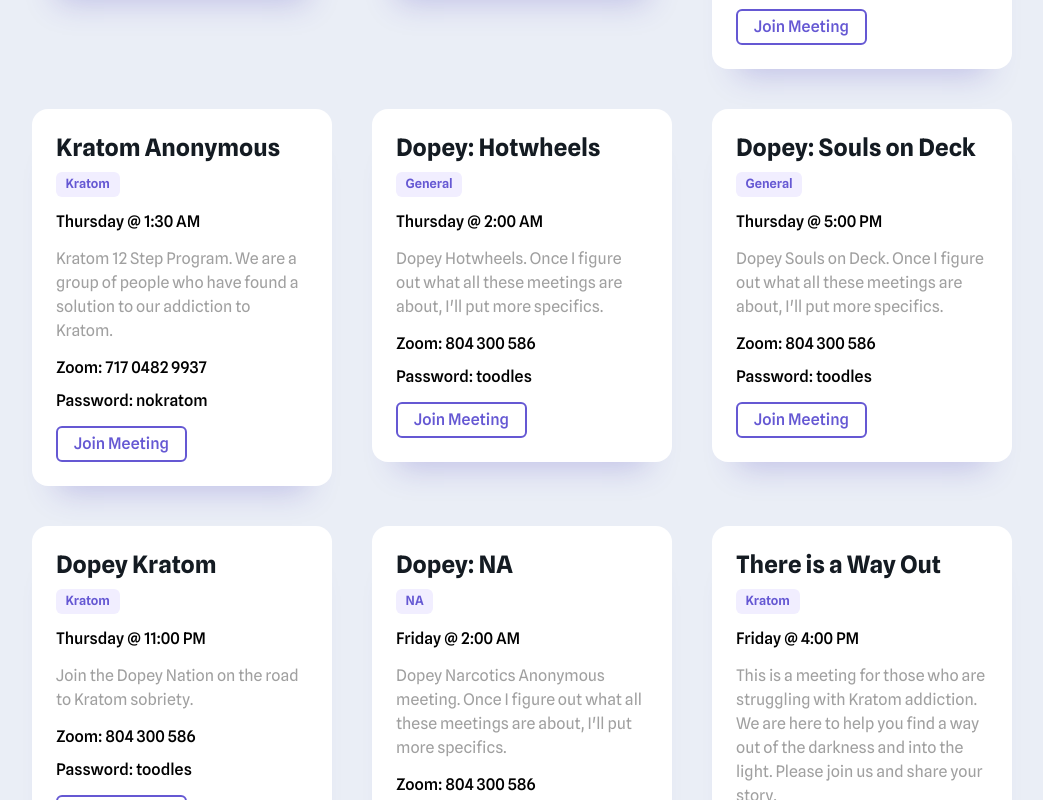
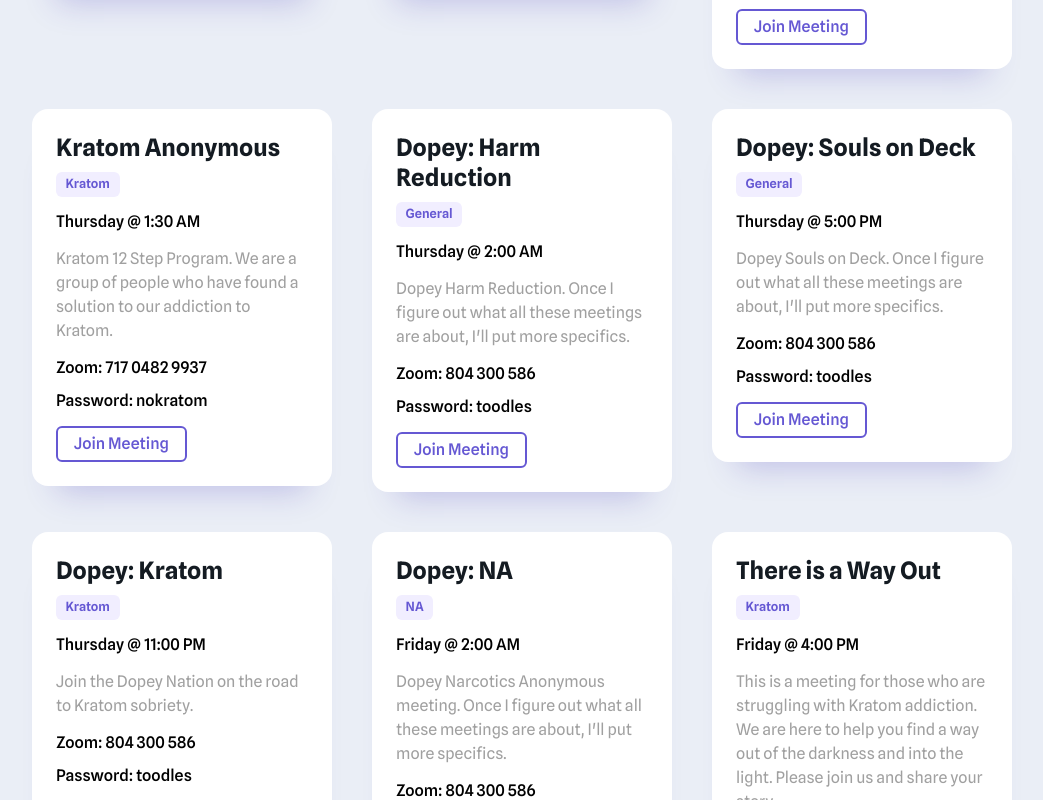
Before and after one commit to mclifford82/nextanon, a React (Create React App) app: page / in a window 1280 px wide. Shown: the part 460-1260 px from the top of the page, without its empty margins (118-1161 px from the left). Built offline with nearby package versions, Linux system fonts and the light colour scheme.

Commit message:
Updating meeting content.

```diff
--- a/public/data_utc.json
+++ b/public/data_utc.json
@@ -84,7 +84,7 @@
     },
     {
         "id": 7,
-        "name": "Dopey Kratom",
+        "name": "Dopey: Kratom",
         "meeting_type": "Kratom",
         "meeting_link": "https://zoom.us/j/804300586",
         "meeting_service": "Zoom",
@@ -98,7 +98,7 @@
     },
     {
         "id": 8,
-        "name": "Dopey Kratom",
+        "name": "Dopey: Kratom",
         "meeting_type": "Kratom",
         "meeting_link": "https://zoom.us/j/804300586",
         "meeting_service": "Zoom",
@@ -126,7 +126,7 @@
     },
     {
         "id": 10,
-        "name": "Dopey: Bird",
+        "name": "Dopey: UK Invasion",
         "meeting_type": "General",
         "meeting_link": "https://zoom.us/j/804300586",
         "meeting_service": "Zoom",
@@ -136,7 +136,7 @@
         "meeting_time_hour": 17,
         "meeting_time_minute": 0,
         "meeting_tz": "UTC",
-        "meeting_notes": "Dopey meeting about ... birds? Hosted by Annie. Lots of bird talk."
+        "meeting_notes": "Dopey UK Invasion. Once I figure out what all these meetings are about, I'll put more specifics."
     },
     {
         "id": 11,
@@ -168,8 +168,8 @@
     },
     {
         "id": 13,
-        "name": "Dopey: NA",
-        "meeting_type": "NA",
+        "name": "Dopey: Book Study",
+        "meeting_type": "General",
         "meeting_link": "https://zoom.us/j/804300586",
         "meeting_service": "Zoom",
         "meeting_service_code": "804300586",
@@ -210,7 +210,7 @@
     },
     {
         "id": 16,
-        "name": "Dopey: Codependency",
+        "name": "Dopey: Take Me Home",
         "meeting_type": "General",
         "meeting_link": "https://zoom.us/j/804300586",
         "meeting_service": "Zoom",
@@ -220,7 +220,7 @@
         "meeting_time_hour": 2,
         "meeting_time_minute": 0,
         "meeting_tz": "UTC",
-        "meeting_notes": "Dopey Codependency meeting. Once I figure out what all these meetings are about, I'll put more specifics."
+        "meeting_notes": "Dopey Take Me Home meeting. Once I figure out what all these meetings are about, I'll put more specifics."
     },
     {
         "id": 17,
@@ -252,7 +252,7 @@
     },
     {
         "id": 19,
-        "name": "Dopey: Hotwheels",
+        "name": "Dopey: Harm Reduction",
         "meeting_type": "General",
         "meeting_link": "https://zoom.us/j/804300586",
         "meeting_service": "Zoom",
@@ -262,7 +262,7 @@
         "meeting_time_hour": 2,
         "meeting_time_minute": 0,
         "meeting_tz": "UTC",
-        "meeting_notes": "Dopey Hotwheels. Once I figure out what all these meetings are about, I'll put more specifics."
+        "meeting_notes": "Dopey Harm Reduction. Once I figure out what all these meetings are about, I'll put more specifics."
     },
     {
         "id": 20,
@@ -378,7 +378,7 @@
     },
     {
         "id": 28,
-        "name": "Dopey: After Hours",
+        "name": "Dopey: Codependency",
         "meeting_type": "General",
         "meeting_link": "https://zoom.us/j/804300586",
         "meeting_service_code": "804300586",
--- a/src/App.js
+++ b/src/App.js
@@ -51,7 +51,7 @@
         ))}
       </div>
 
-      <p className="lastupdated">Shoutout to my signal homies. Data last updated 5/23/2024.</p>
+      <p className="lastupdated">Shoutout to my signal homies. Data last updated 6/16/2024.</p>
 
     </div>
   );
```
